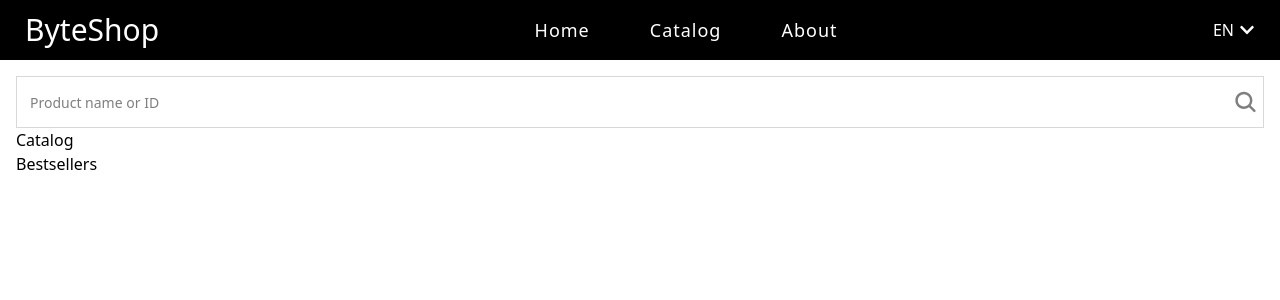
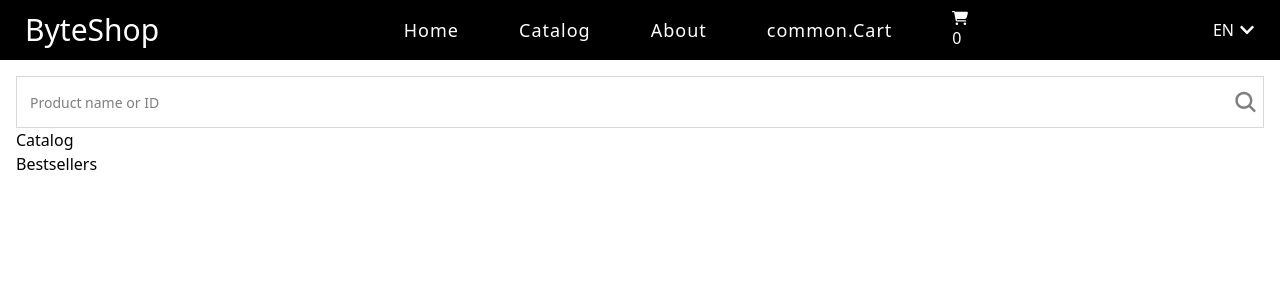
Before and after one commit to TruwerM5/byte-shop-frontend, a Next.js app: page /en/catalog in a window 1280 px wide. Shown: the top 300 px of the page. Built offline with nearby package versions, Linux system fonts and the light colour scheme.

Commit message:
init cart store, add to cart button

```diff
--- /dev/null
+++ b/components/AddToCartButton/AddToCartButton.scss
@@ -0,0 +1,19 @@
+@use '../../styles/variables' as *;
+
+
+.add-to-cart-button {
+    display: flex;
+    align-items: center;
+    gap: 10px;
+    padding: 5px 10px;
+    border: 1px solid $border-gray;
+    border-radius: 4px;
+    font-size: 14px;
+    transition: background-color .2s, color .2s, border-color .2s;
+
+    &:hover {
+        background-color: $primary-blue;
+        border-color: $primary-blue;
+        color: $white;
+    }
+}
--- /dev/null
+++ b/components/AddToCartButton/AddToCartButton.tsx
@@ -0,0 +1,24 @@
+
+import { useTranslations } from "next-intl";
+import { FaCartShopping } from "react-icons/fa6";
+import './AddToCartButton.scss';
+
+export default function AddToCartButton ({
+    productId
+}: {
+    productId: number | string;
+}) {
+
+
+    const t = useTranslations('common');
+
+    return (
+        <button className='add-to-cart-button'>
+            <FaCartShopping className='add-to-cart-button__icon' />
+            <span className='add-cart-button__text'>
+                {t('Add to Cart')}
+            </span>
+        </button>
+    )
+
+}
--- a/components/Header/Header.tsx
+++ b/components/Header/Header.tsx
@@ -9,6 +9,9 @@ import Logo from '@/components/Logo/Logo';
 import { useMemo, useState } from 'react';
 import { RxHamburgerMenu } from 'react-icons/rx';
 import type { Route } from '@/types';
+import { FaCartShopping } from "react-icons/fa6";
+import { useCartStore } from '@/store/cartStore';
+
 import './Header.scss';
 
 export default function Header({ locale }: { locale: string }) {
@@ -26,7 +29,12 @@ export default function Header({ locale }: { locale: string }) {
             {
                 id: 3,
                 title: 'About',
-                href: '/',
+                href: '/about',
+            },
+            {
+                id: 4,
+                title: 'Cart',
+                href: '/about',
             },
         ],
         [],
@@ -104,6 +112,8 @@ export default function Header({ locale }: { locale: string }) {
 
     const t = useTranslations('common');
 
+    const cartStore = useCartStore();
+
     const [isCatalogOpened, setIsCatalogOpened] = useState(false);
 
     function toggleCatalog() {
@@ -137,6 +147,12 @@ export default function Header({ locale }: { locale: string }) {
                             )}
                         </li>
                     ))}
+                    <li className='header__list-item'>
+                        <Link href='/cart'>
+                            <FaCartShopping />
+                            <span>{cartStore.getCartCount()}</span>
+                        </Link>
+                    </li>
                 </ul>
                 {isCatalogOpened && (
                     <Catalog links={catalogData} closeCatalogFn={toggleCatalog} />
--- a/components/ProductItem/ProductItem.scss
+++ b/components/ProductItem/ProductItem.scss
@@ -7,6 +7,9 @@
 
     &__actions {
         grid-column: 2/3;
+        display: flex;
+        align-items: center;
+        justify-content: space-between;
     }
 
     &__price {
--- a/components/ProductItem/ProductItem.tsx
+++ b/components/ProductItem/ProductItem.tsx
@@ -3,10 +3,10 @@
 import type { Product } from '@/types';
 import Link from 'next/link';
 import Image from 'next/image';
-import ProductPopularuty from '../Popularity/Popularity';
+import ProductPopularuty from '@/components/Popularity/Popularity';
+import AddToCartButton from '@/components/AddToCartButton/AddToCartButton';
 import './ProductItem.scss';
 import beautifyPrice from '@/utils/beautifyPrice';
-
 export default function ProductItem({ product }: { product: Product }) {
     const imgSrc = `/images/products/${product.images[0]}`;
 
@@ -40,6 +40,7 @@ export default function ProductItem({ product }: { product: Product }) {
                 <span className="product-item__price">
                     {beautifiedPrice} &#8381;
                 </span>
+                <AddToCartButton productId={product.id} />
             </div>
         </div>
     );
--- a/messages/en.json
+++ b/messages/en.json
@@ -5,7 +5,8 @@
         "Catalog": "Catalog",
         "Bestsellers": "Bestsellers",
         "Product name or ID": "Product name or ID",
-        "Nothing found matching your request": "Nothing found matching your request"
+        "Nothing found matching your request": "Nothing found matching your request",
+        "Add to Cart": "Add to Cart"
     },
     "products": {
         "All Categories": "All Categories",
--- a/messages/ru.json
+++ b/messages/ru.json
@@ -5,7 +5,8 @@
         "Catalog": "Каталог",
         "Bestsellers": "Хиты продаж",
         "Product name or ID": "Название или ID товара",
-        "Nothing found matching your request": "По вашему запросу ничего не найдено"
+        "Nothing found matching your request": "По вашему запросу ничего не найдено",
+        "Add to Cart": "В корзину"
     },
     "products": {
         "All Categories": "Все Категории",
--- /dev/null
+++ b/store/cartStore.ts
@@ -0,0 +1,28 @@
+import { create } from 'zustand';
+import type { Product } from '@/types';
+import { products } from '@/data/products';
+
+interface CartStore {
+    cart: (number | string)[];
+    addToCart: (id: number) => void;
+    getCart: () => Product[];
+    getCartCount: () => number;
+}
+
+export const useCartStore = create<CartStore>((set, get) => ({
+    cart: <(number | string)[]>([]),
+    addToCart: (id: number | string) => {
+        set(state => ({
+            cart: [...state.cart, id]
+        }))
+    },
+    getCart: () => {
+        const { cart } = get();
+        return products.filter(product => cart.includes(product.id));
+    },
+    getCartCount: () => {
+        const { getCart } = get();
+        const cart = getCart();
+        return cart.length;
+    }
+}));
--- a/styles/_variables.scss
+++ b/styles/_variables.scss
@@ -4,6 +4,7 @@ $border-gray: #d8d8d8;
 $text-gray: #7f7f7f;
 $black: #000;
 $white: #fff;
+$primary-blue: #016fff;
 
 // Screens
 $mobile: 600px;
--- a/types/index.ts
+++ b/types/index.ts
@@ -16,7 +16,7 @@ export type Route =
       }
     | {
           id: number;
-          title: string;
+          title: string | SVGAElement;
           href: string;
           nestedRoutes: NestedRoute[];
       };
```
